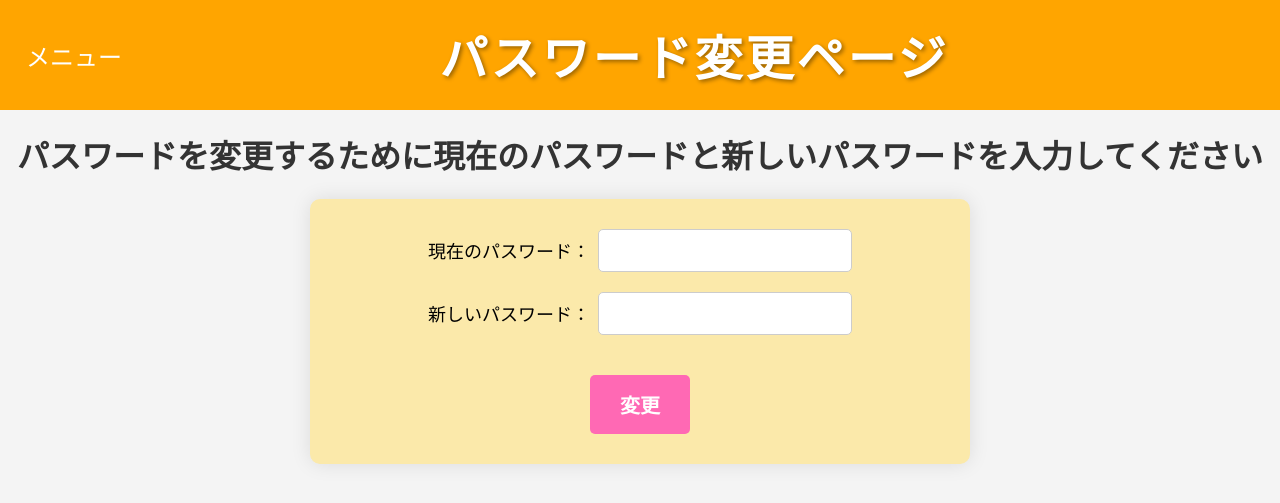
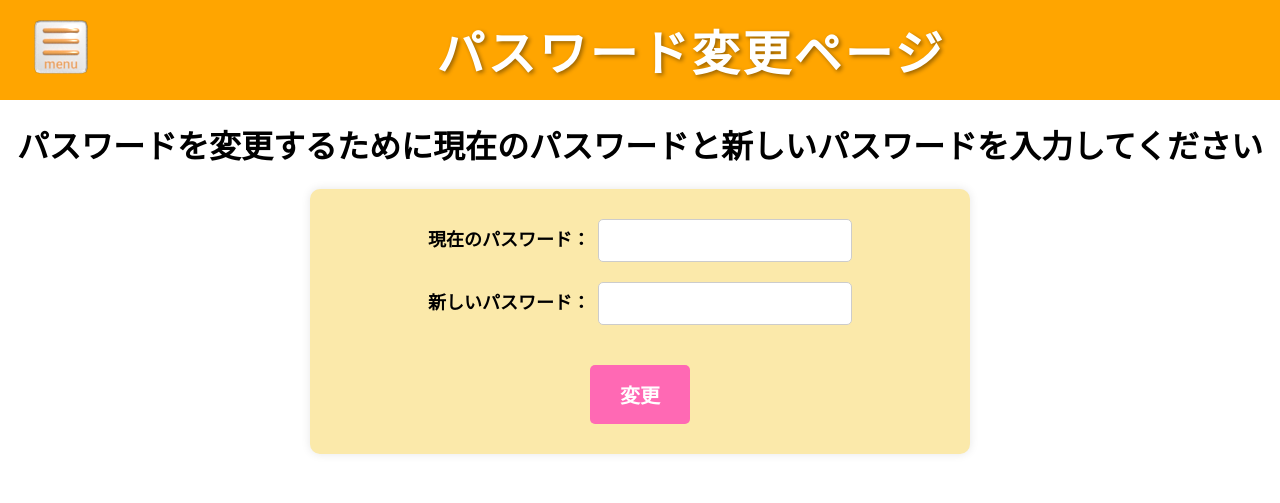
Before and after one commit to Misetsu/PB1, a PHP site: page /passchange.php in a window 1280 px wide. Shown: the top 503 px of the page. Run offline with PHP 8.4, Linux system fonts and the light colour scheme.

Commit message:
css for passchange

```diff
--- a/passchange.php
+++ b/passchange.php
@@ -11,39 +11,12 @@ $dbh->setAttribute(PDO::ATTR_ERRMODE, PDO::ERRMODE_EXCEPTION);
 
 
 
-if(isset($_SESSION['userId'])) {
+if (isset($_SESSION['userId'])) {
     $userid = $_SESSION['userId'];
 }
 
-
+require_once __DIR__ . '/header.php'
 ?>
-
-<!DOCTYPE html>
-<html lang="ja">
-
-<head>
-    <meta charset="UTF-8" />
-    <meta name="viewport" content="width=device-width, initial-scale=1.0" />
-    <title>パスワード変更ページ</title>
-    <link rel="stylesheet" href="login.css" />
-</head>
-
-<body>
-<header>
-        <button id="menuBtn">メニュー</button>
-    <nav id="menuContent">
-        <ul>
-            <li><a href="signup.php">利用登録ページへ</a></li>
-            <li><a href="login.php">ログインページへ</a></li>
-            <li><a href="question.php">質問投稿ページへ</a></li>
-            <li><a href="index.php">質問一覧ページへ</a></li>
-            <li><a href="mypage.php">マイページへ</a></li>
-            <li><a href="otoiawase.html">お問い合わせページへ</a></li>
-            <li><a href="seikabutu.html">成果物投稿ページへ</a></li>
-            <li><a href="seikabutushosai.php">成果物詳細ページへ</a></li>
-            <li><a href="rule.html">利用規約へ</a></li>
-        </ul>
-    </nav>
 <h1>パスワード変更ページ</h1>
 <script>
     document.getElementById("menuBtn").addEventListener("click", function() {
@@ -52,6 +25,11 @@ if(isset($_SESSION['userId'])) {
             menu.style.display = "none";
         } else {
             menu.style.display = "block";
+        }
+    });
+    document.addEventListener('click', function(event) { //全体にクリックイベントを設定
+        if (!document.getElementById('menuBtn').contains(event.target)) { // メニューバー以外をクリックしたとき
+            document.getElementById('menuContent').style.display = 'none'; // メニューバーを閉じる
         }
     });
 </script>
@@ -67,7 +45,7 @@ if (!empty($message)) {
 }
 ?>
 
-    <form action="changepass.php"  method="POST">
+<form action="changepass.php" method="POST">
     <div class="form-group">
         <label for="old_password">現在のパスワード：</label>
         <input type="password" id="old_password" name="old_password" required />
--- a/styles.css
+++ b/styles.css
@@ -59,7 +59,7 @@ form {
     background: #fbe9aa;
     padding: 30px;
     border-radius: 10px;
-    box-shadow: 0px 0px 20px 0px rgba(0, 0, 0, 0.1);
+    box-shadow: 0px 0px 10px 0px rgba(0, 0, 0, 0.1);
     display: flex;
     flex-direction: column;
     align-items: center;
@@ -112,6 +112,7 @@ button[type="submit"]:hover {
     border-radius: 10px;
     width: 50%;
     margin: 0px auto;
+    display: block;
 }
 
 .sort input[type="submit"] {
```
Lines whose indentation alone changed are shown as unchanged.
